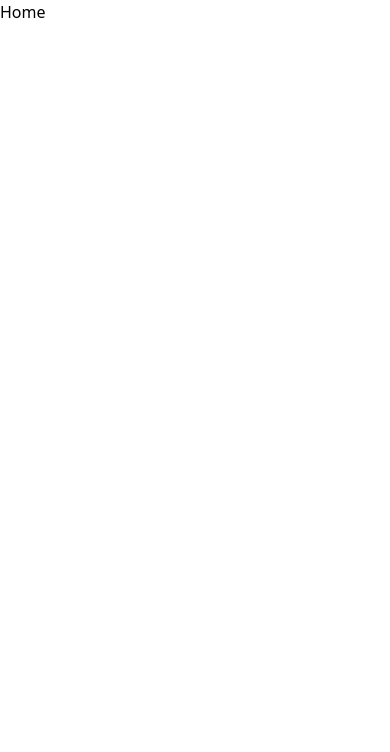
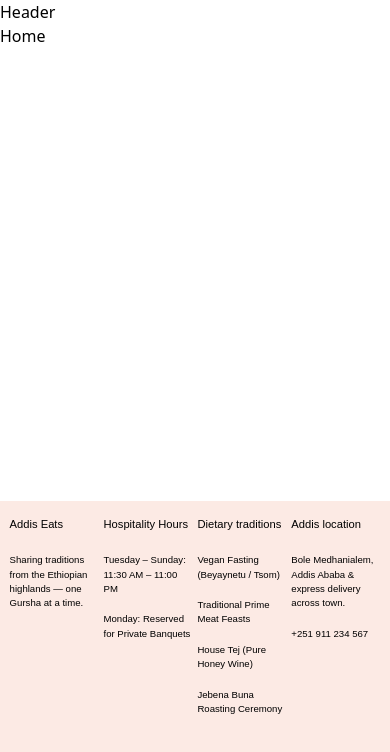
Before and after one commit to Matihi/next-project, a Next.js app in the folder addis-eats/: page / in a window 390 px wide. Shown: the top 752 px of the page. Built offline with nearby package versions, Linux system fonts and the light colour scheme.

Commit message:
add Header and Footer components to root layout, the Footer is from react-project

```diff
--- a/addis-eats/src/app/layout.jsx
+++ b/addis-eats/src/app/layout.jsx
@@ -1,3 +1,5 @@
+import Header from "@/components/Header/Header";
+import Footer from "@/components/Footer/Footer";
 import "./globals.css";
 
 export const metadata = {
@@ -8,7 +10,11 @@ export const metadata = {
 export default function RootLayout({ children }) {
   return (
     <html lang="en" className={` h-full antialiased`}>
-      <body className="min-h-full flex flex-col">{children}</body>
+      <body className="min-h-full grid grid-rows-[auto_1fr_auto]">
+        <Header />
+        <main>{children}</main>
+        <Footer />
+      </body>
     </html>
   );
 }
--- /dev/null
+++ b/addis-eats/src/components/Footer/Footer.css
@@ -0,0 +1,85 @@
+.footer {
+  background-color: #fceae4;
+  padding: 1rem;
+  height: 21.42rem;
+}
+
+.footer h3 {
+  padding-block: 0.3rem;
+}
+
+.footer-content {
+  display: grid;
+  grid-template-columns: 1fr 1fr 1fr 1fr;
+  gap: 1rem;
+  padding: 1rem;
+}
+
+.footer-content div {
+  display: flex;
+  flex-direction: column;
+  gap: 1rem;
+}
+
+.footer-content div h3,
+.footer-content div p {
+  font-family: "Plus Jakarta Sans", sans-serif;
+}
+
+@media (max-width: 64rem) {
+  .footer-content div h3 {
+    font-size: 0.9rem;
+  }
+
+  .footer-content div p {
+    font-size: 0.8rem;
+  }
+}
+
+@media (max-width: 42.4375rem) {
+  .footer-content div h3 {
+    font-size: 0.9rem;
+  }
+
+  .footer-content div p {
+    font-size: 0.7rem;
+  }
+}
+
+@media (max-width: 31.25rem) {
+  .footer {
+    padding: 0.5rem;
+  }
+
+  .footer-content {
+    padding: 0.5rem;
+    gap: 0.5rem;
+  }
+
+  .footer-content div h3 {
+    font-size: 0.8125rem;
+  }
+
+  .footer-content div p {
+    font-size: 0.6875rem;
+  }
+}
+
+@media (max-width: 27.5rem) {
+  .footer {
+    padding: 0.3rem;
+  }
+
+  .footer-content {
+    padding: 0.3rem;
+    gap: 0.3rem;
+  }
+
+  .footer-content div h3 {
+    font-size: 0.7rem;
+  }
+
+  .footer-content div p {
+    font-size: 0.6rem;
+  }
+}
--- /dev/null
+++ b/addis-eats/src/components/Footer/Footer.jsx
@@ -0,0 +1,39 @@
+import "./Footer.css";
+
+function Footer() {
+  return (
+    <footer className="footer">
+      <div className="footer-content">
+        <div>
+          <h3>Addis Eats</h3>
+          <p>
+            Sharing traditions from the Ethiopian highlands — one Gursha at a
+            time.
+          </p>
+        </div>
+
+        <div>
+          <h3>Hospitality Hours</h3>
+          <p>Tuesday – Sunday: 11:30 AM – 11:00 PM</p>
+          <p>Monday: Reserved for Private Banquets</p>
+        </div>
+
+        <div>
+          <h3>Dietary traditions</h3>
+          <p>Vegan Fasting (Beyaynetu / Tsom)</p>
+          <p>Traditional Prime Meat Feasts</p>
+          <p>House Tej (Pure Honey Wine)</p>
+          <p>Jebena Buna Roasting Ceremony</p>
+        </div>
+
+        <div>
+          <h3>Addis location</h3>
+          <p>Bole Medhanialem, Addis Ababa & express delivery across town.</p>
+          <p>+251 911 234 567</p>
+        </div>
+      </div>
+    </footer>
+  );
+}
+
+export default Footer;
--- /dev/null
+++ b/addis-eats/src/components/Header/Header.jsx
@@ -0,0 +1,5 @@
+const Header = () => {
+  return <div>Header</div>;
+};
+
+export default Header;
```
